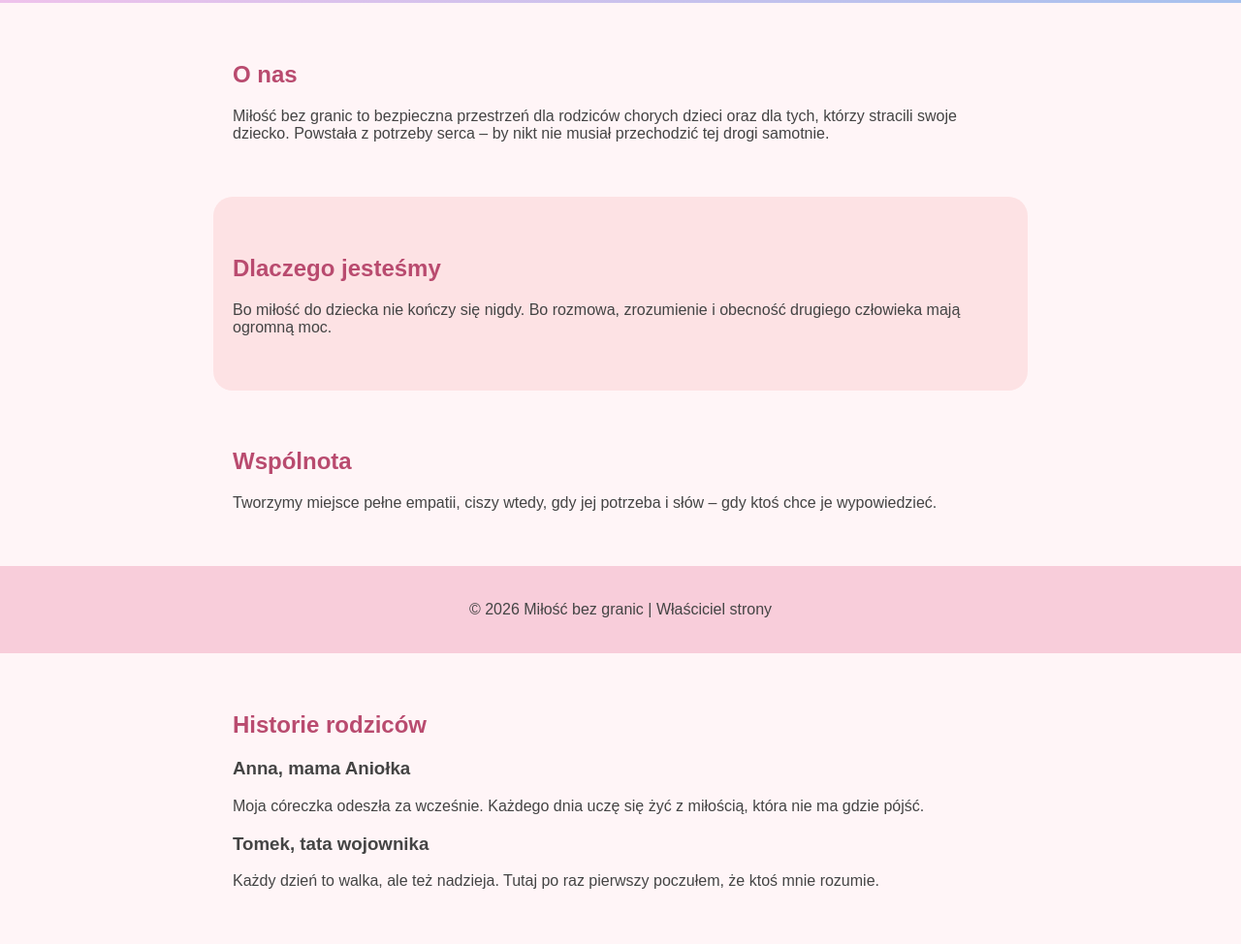
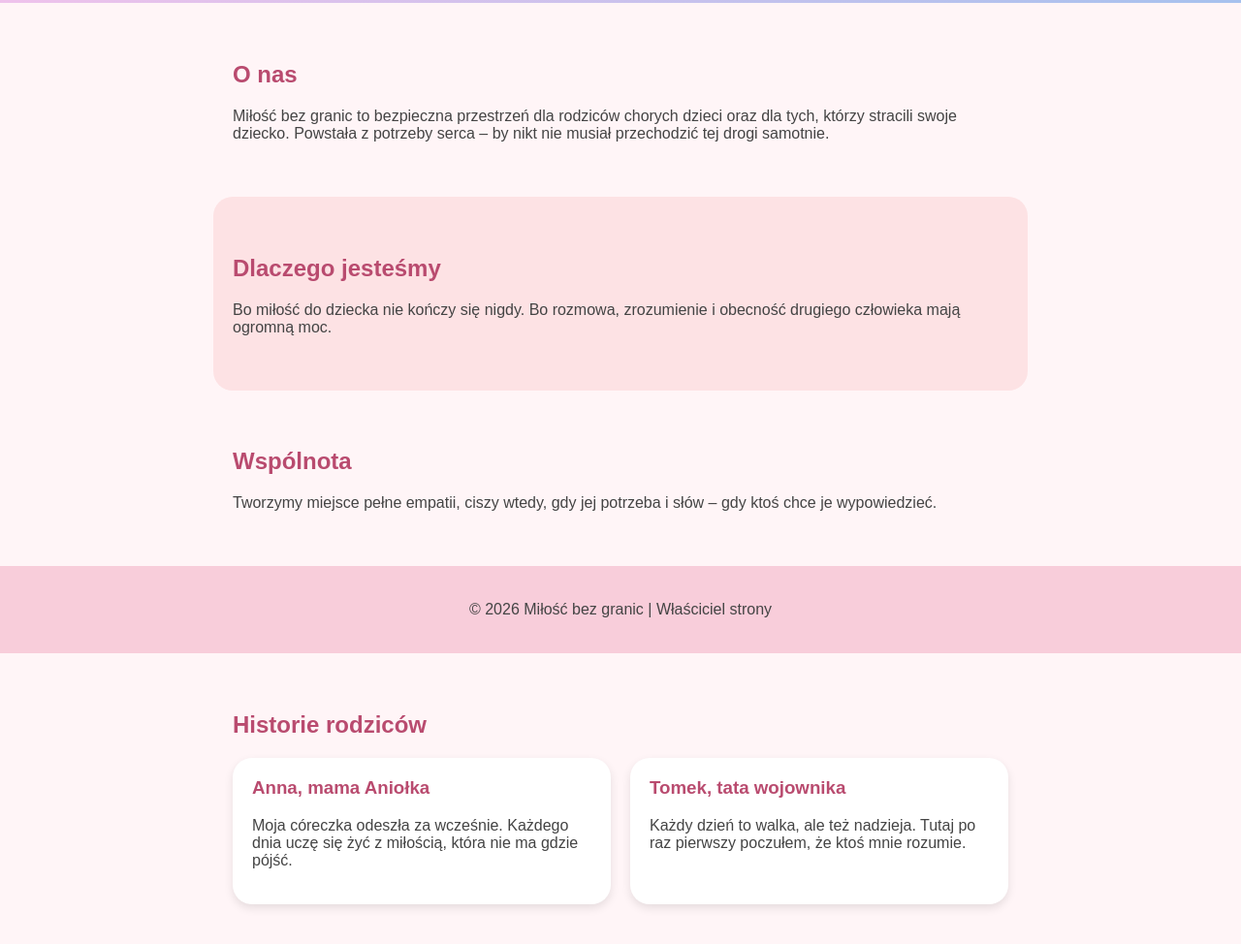
Before and after one commit to krystiawojkry-dotcom/milosc-bez-granic, a plain HTML site: page index.html in a window 1280 px wide. Shown: the part 211-1185 px from the top of the page at 97% size. Drawn offline with Linux system fonts and the light colour scheme.

Commit message:
Update style.css

```diff
--- a/style.css
+++ b/style.css
@@ -32,3 +32,21 @@ text-align:center;
 padding:20px;
 background:#f8cdda;
 }
+.cards {
+display: grid;
+grid-template-columns: repeat(auto-fit, minmax(250px, 1fr));
+gap: 20px;
+margin-top: 20px;
+}
+
+.card {
+background: white;
+padding: 20px;
+border-radius: 20px;
+box-shadow: 0 4px 10px rgba(0,0,0,0.1);
+}
+
+.card h3 {
+color: #b94b6f;
+margin-top: 0;
+}
```
